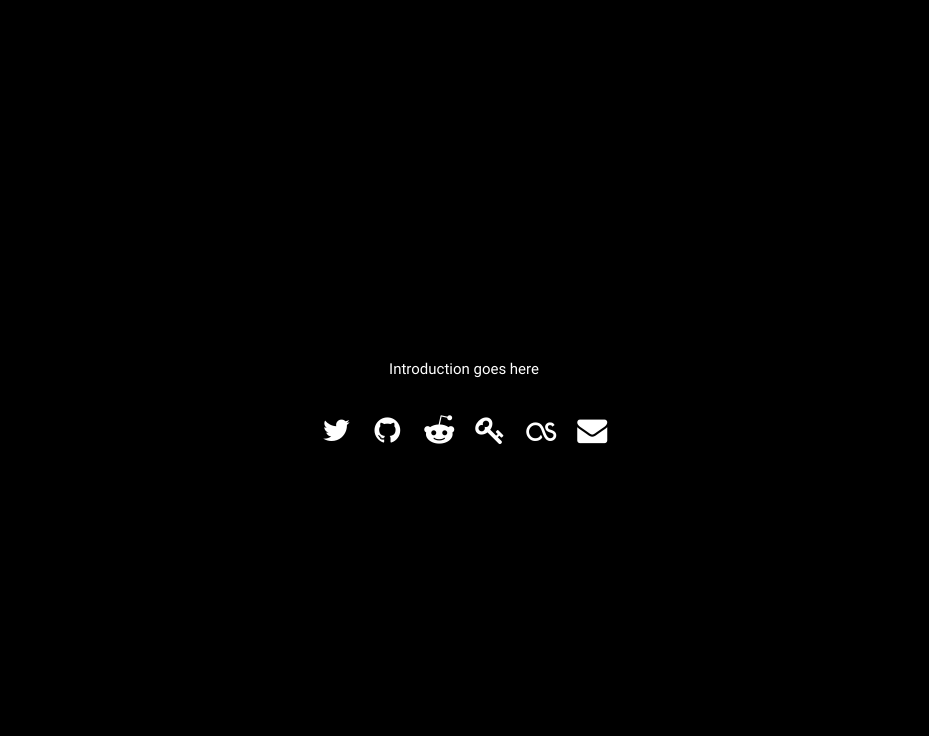
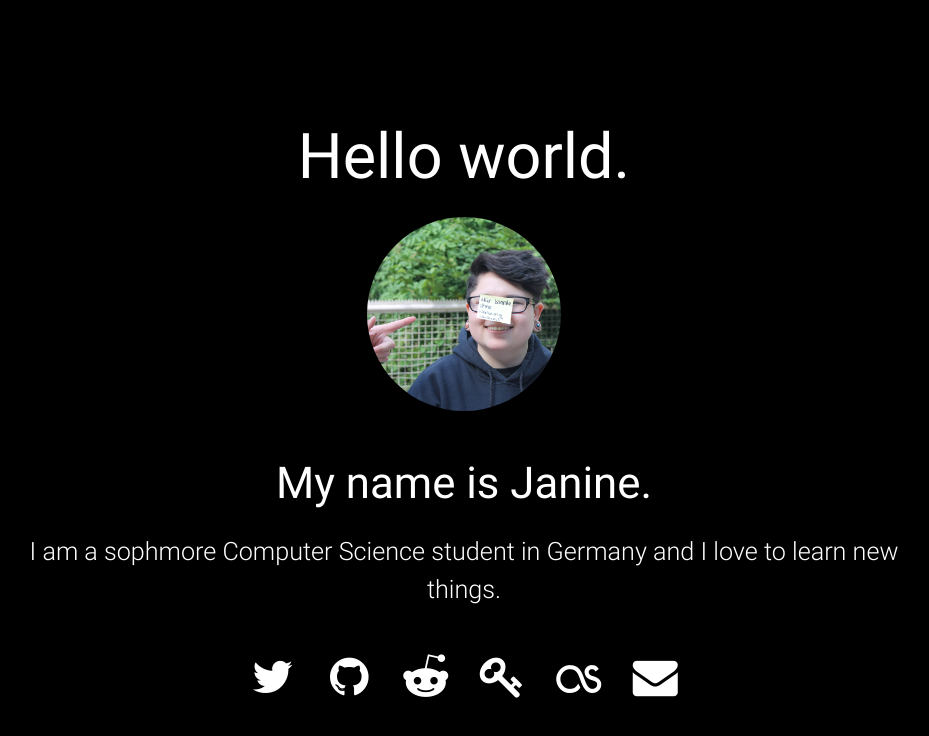
Before and after one commit to qn0x/qn0x.github.io, a plain HTML site: page index.html in a window 1280 px wide. Shown: the whole page, without its empty margins (176-1105 px from the left). Drawn offline with Linux system fonts and the light colour scheme.

Commit message:
To those I leave behind, good luck!

```diff
--- a/css/style.css
+++ b/css/style.css
@@ -34,6 +34,10 @@ a:active { /* selected link */
     text-align: center;
 }
 
+#about {
+    text-align: center;
+}
+
 .fa {
     color: white;
 }
--- a/index.html
+++ b/index.html
@@ -1,6 +1,11 @@
 <!DOCTYPE html>
 <html>
 <head>
+    <title>Janine's Page.</title>
+    <meta charset="UTF-8">
+    <meta name="author" content="Janine Kostka">
+    <meta name="description" content="A standard web page.">
+
     <link rel="stylesheet" type="text/css" href="css/jquery.fullpage.min.css" />
     <link rel="stylesheet" type="text/css" href="css/style.css"/>
     <link rel="stylesheet" type="text/css" href="css/materialize.min.css">
@@ -8,12 +13,12 @@
 
 
     <!--Import Google Icon Font-->
-      <link href="http://fonts.googleapis.com/icon?family=Material+Icons" rel="stylesheet">
-      <!--Import materialize.css-->
-      <link type="text/css" rel="stylesheet" href="css/materialize.min.css"  media="screen,projection"/>
+    <link href="http://fonts.googleapis.com/icon?family=Material+Icons" rel="stylesheet">
+    <!--Import materialize.css-->
+    <link type="text/css" rel="stylesheet" href="css/materialize.min.css" media="screen,projection"/>
 
-      <!--Let browser know website is optimized for mobile-->
-      <meta name="viewport" content="width=device-width, initial-scale=1.0"/>
+    <!--Let browser know website is optimized for mobile-->
+    <meta name="viewport" content="width=device-width, initial-scale=1.0"/>
 </head>
 
 
@@ -23,43 +28,65 @@
         <div class="container">
             <div class="row" id="introduction">
                 <div class="col s12">
-                    <p>Introduction goes here</p>
+                    <h1>Hello world.</h1>
+                    <div class="container valign-wrapper">
+                        <div class="row">
+                            <div class="col l4 m6 s6 offset-l4 offset-m3 offset-s3">
+                                <img src="img/picture.JPG" alt="picture of me" class="circle responsive-img">
+                            </div>
+                        </div>
+                    </div>
+                    <h3>My name is Janine.</h3>
+                    <p class="flow-text">I am a sophmore Computer Science student in Germany and I love to learn new
+                        things.</p>
                 </div>
             </div>
 
             <div class="row">
-                <div class="col s4"></div>
-                <div class="container col s4">
+                <div class="col l3 m2 hide-on-small-and-down"></div>
+                <div class="col l6 m8 s12">
                     <div class="row">
                         <div class="col s2 icon-parent">
-                        <a href="https://twitter.com/dschiini" target="_blank"><i class="fa fa-twitter fa-2x" id="icon" aria-hidden="true"></i></a>
+                            <a href="https://twitter.com/dschiini" target="_blank"><i class="fa fa-twitter fa-3x"
+                                                                                      id="icon" aria-hidden="true"></i></a>
                         </div>
                         <div class="col s2 icon-parent">
-                        <a href="https://github.com/qn0x" target="_blank"><i class="fa fa-github fa-2x" aria-hidden="true"></i></a>
+                            <a href="https://github.com/qn0x" target="_blank"><i class="fa fa-github fa-3x"
+                                                                                 aria-hidden="true"></i></a>
                         </div>
                         <div class="col s2 icon-parent">
-                        <a href="https://www.reddit.com/u/qn0x/" target="_blank"><i class="fa fa-reddit-alien fa-2x" aria-hidden="true"></i></a>
+                            <a href="https://www.reddit.com/u/qn0x/" target="_blank"><i class="fa fa-reddit-alien fa-3x"
+                                                                                        aria-hidden="true"></i></a>
                         </div>
                         <div class="col s2 icon-parent">
-                        <a href="https://keybase.io/qn0x" target="_blank"><i class="fa fa-key fa-2x" aria-hidden="true"></i></a>
+                            <a href="https://keybase.io/qn0x" target="_blank"><i class="fa fa-key fa-3x"
+                                                                                 aria-hidden="true"></i></a>
                         </div>
                         <div class="col s2 icon-parent">
-                        <a href="https://www.last.fm/user/flakii" target="_blank"><i class="fa fa-lastfm fa-2x" aria-hidden="true"></i></a>
+                            <a href="https://www.last.fm/user/flakii" target="_blank"><i class="fa fa-lastfm fa-3x"
+                                                                                         aria-hidden="true"></i></a>
                         </div>
                         <div class="col s2 icon-parent">
-                        <a href="mailto:qn0x@yandex.com" target="_top"><i class="fa fa-envelope fa-2x" aria-hidden="true"></i></a>
+                            <a href="mailto:qn0x@yandex.com" target="_top"><i class="fa fa-envelope fa-3x"
+                                                                              aria-hidden="true"></i></a>
                         </div>
                     </div>
                 </div>
-                <div class="col s4"></div>
+                <div class="col l3 m2 hide-on-small-and-down"></div>
             </div>
         </div>
     </div>
 
 
-
-	<div class="section" id="about">About me</div>
-
+    <div class="section" id="about">
+        <div class="container">
+            <div class="row">
+                <div class="col s4"></div>
+                <div class="col s4">About me</div>
+                <div class="col s4"></div>
+            </div>
+        </div>
+    </div>
 
 
 </div>
```
Also changed, not shown: favicon.ico (added), img/picture.JPG (added).
